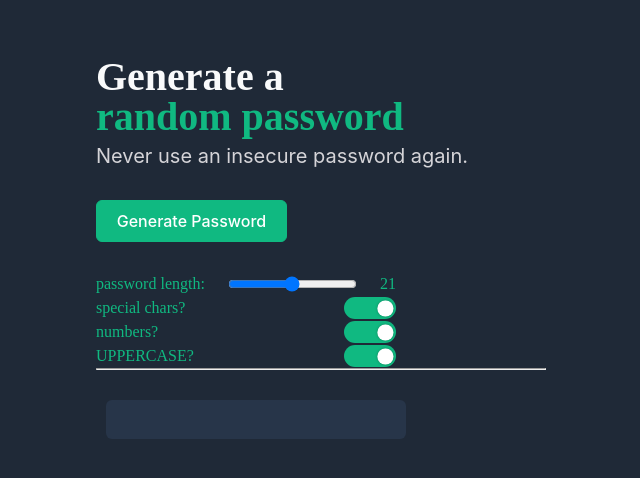
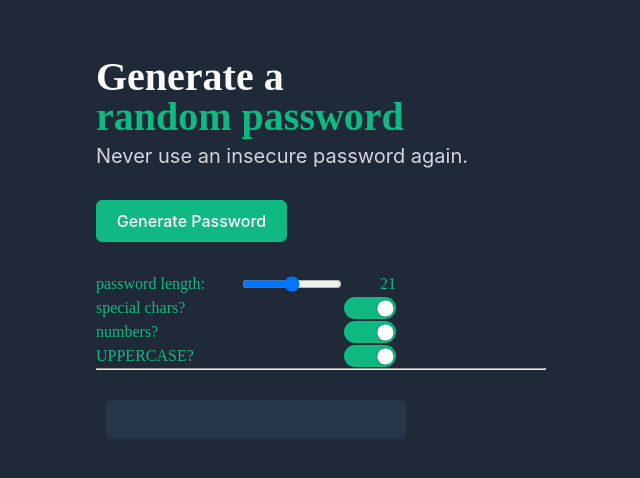
Before and after one commit to rclardy/passwordGenerator, a website built with Vite: page index.html in a window 1280 px wide. Shown: the full height of the page, 319-959 px from the left. Built offline with nearby package versions, Linux system fonts and the light colour scheme.

Commit message:
fixed password length style

```diff
--- a/index.css
+++ b/index.css
@@ -88,7 +88,7 @@ hr {
   color: #10b981;
 }
 
-#passChars {
+#passwordLength {
   width: 100px;
 }
 
```
